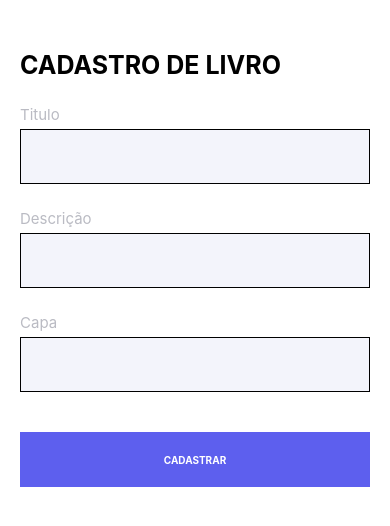
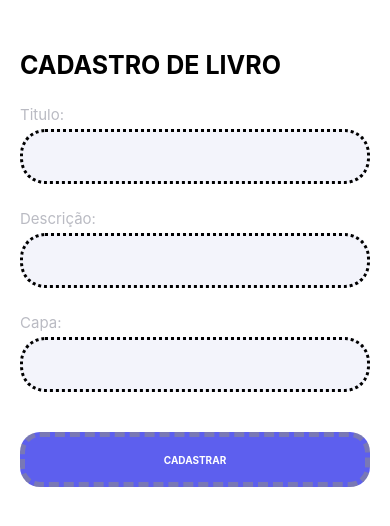
Before and after one commit to RodrigoBatis/AppLibri, a React Native app: screen / in a window 390 px wide. Shown: the top 526 px of the page. Built offline with nearby package versions, Linux system fonts and the light colour scheme.

Commit message:
Atualizações

```diff
--- a/App.js
+++ b/App.js
@@ -5,16 +5,11 @@ import Cadastro from "./src/telas/cadastro";
 
 const App = () => {
 
-  const nome = 'SENAI -- JANDIRA'
+  //const nome = 'SENAI -- JANDIRA'
 
   return(
     <SafeAreaView>
 
-      {/* <Text style={estilo.titulo}>
-        {nome}
-      </Text> */}
-
-      {/* <Login/> */}
       <Cadastro/>
 
     </SafeAreaView>
--- a/src/componentes/button.js
+++ b/src/componentes/button.js
@@ -2,11 +2,11 @@ import React from "react";
 import { TouchableOpacity, StyleSheet, Text,  } from "react-native";
 import COLORS from "../const/colors";
 
-const Button = ({title}) => {
+const Button = ({title,onPress=()=>{}}) => {
 
    return (
 
-      <TouchableOpacity style={estilos.Button} activeOpacity={0.5}>
+      <TouchableOpacity style={estilos.Button} activeOpacity={0.5} onPress={onPress}>
          <Text style={estilos.Title}>{title}</Text>
       </TouchableOpacity>
 
@@ -24,6 +24,10 @@ const estilos  = StyleSheet.create({
       justifyContent:"center",
       alignItems:"center",
       marginVertical:20,
+      borderRadius: 20,
+      borderWidth: 5,
+      borderColor:COLORS.darkBlue,
+      borderStyle:"dashed"
    },
    Title:{
       color:COLORS.white,
--- a/src/componentes/input.js
+++ b/src/componentes/input.js
@@ -2,7 +2,7 @@ import React from "react";
 import { View, Text, TextInput, StyleSheet} from "react-native";
 import COLORS from "../const/colors"
 
-const Input = ({label}) => {
+const Input = ({label, ...props}) => {
 
    return (
 
@@ -15,6 +15,8 @@ const Input = ({label}) => {
             <TextInput
                style={estilos.TextInput}
                autoCorrect={false}
+               {...props}
+
             />
          </View>
 
@@ -34,6 +36,7 @@ const estilos = StyleSheet.create({
       marginVertical:5,
       fontSize:15,
       color:COLORS.gray,
+
    },
    InputContainer:{
       height:55,
@@ -42,6 +45,10 @@ const estilos = StyleSheet.create({
       paddingHorizontal:15,
       borderWidth:0.5,
       alignItems:"center",
+      borderRadius:25,
+      borderColor: COLORS.black,
+      borderStyle:"dotted",
+      borderWidth: 3,
    },
    TextInput:{
       color:COLORS.darkBlue,
--- a/src/telas/cadastro.js
+++ b/src/telas/cadastro.js
@@ -1,4 +1,4 @@
-import React from "react";
+import React, { useState } from "react";
 import {Text, View, StyleSheet, SafeAreaView, ScrollView} from "react-native";
 
 import Input from "../componentes/input";
@@ -6,9 +6,61 @@ import Button from "../componentes/button";
 import COLORS from "../const/colors";
 
 const Cadastro = () => {
-   const titulo = 'CADASTRO DE LIVRO'
+    const titulo = 'CADASTRO DE LIVRO'
 
-   return(
+    //Captura de dados com uso de states
+    const [inputs, setInputs] = React.useState({
+
+      titulo: '',
+      descricao: '',
+      capa: '',
+    });
+
+    //Função que manipula a entrada de dados na State no metodo onChangeText
+    const handlerOnChange = (text, input) => {
+      setInputs((prevState) => (
+
+        console.log(prevState),
+
+        //console.log(input + "  " + text)
+
+        //injeção de dados na State
+        {...prevState, [input]:text}
+
+
+      ))
+    }
+
+    //Validação dos dados de cadastros
+    //Função de
+    const validate = () => {
+
+      let validade = true;
+
+      if (!inputs.titulo)
+      {
+        validade = false
+        console.log("Titulo em branco")
+
+      }
+
+      if (!inputs.descricao)
+      {
+        validade = false
+        console.log("descrição em branco")
+
+      }
+
+      if (!inputs.capa)
+      {
+        validade = false
+        console.log("capa em branco")
+
+      }
+
+    }
+
+    return(
 
       // <SafeAreaView style={estilos.Safe}>
         <ScrollView style={estilos.Scroll}>
@@ -17,11 +69,13 @@ const Cadastro = () => {
 
           <View style={estilos.ViewForm}>
 
-            <Input label= "Titulo"/>
-            <Input label= "Descrição"/>
-            <Input label= "Capa"/>
+            <Input label= "Titulo:" onChangeText={(text) => handlerOnChange(text, 'titulo')}/>
 
-            <Button title= "Cadastrar"/>
+            <Input label= "Descrição:" onChangeText={(text) => handlerOnChange(text, 'descricao')}/>
+
+            <Input label= "Capa:" onChangeText={(text) => handlerOnChange(text, 'capa')}/>
+
+            <Button title= "Cadastrar" onPress={validate}/>
 
           </View>
         </ScrollView>
```
